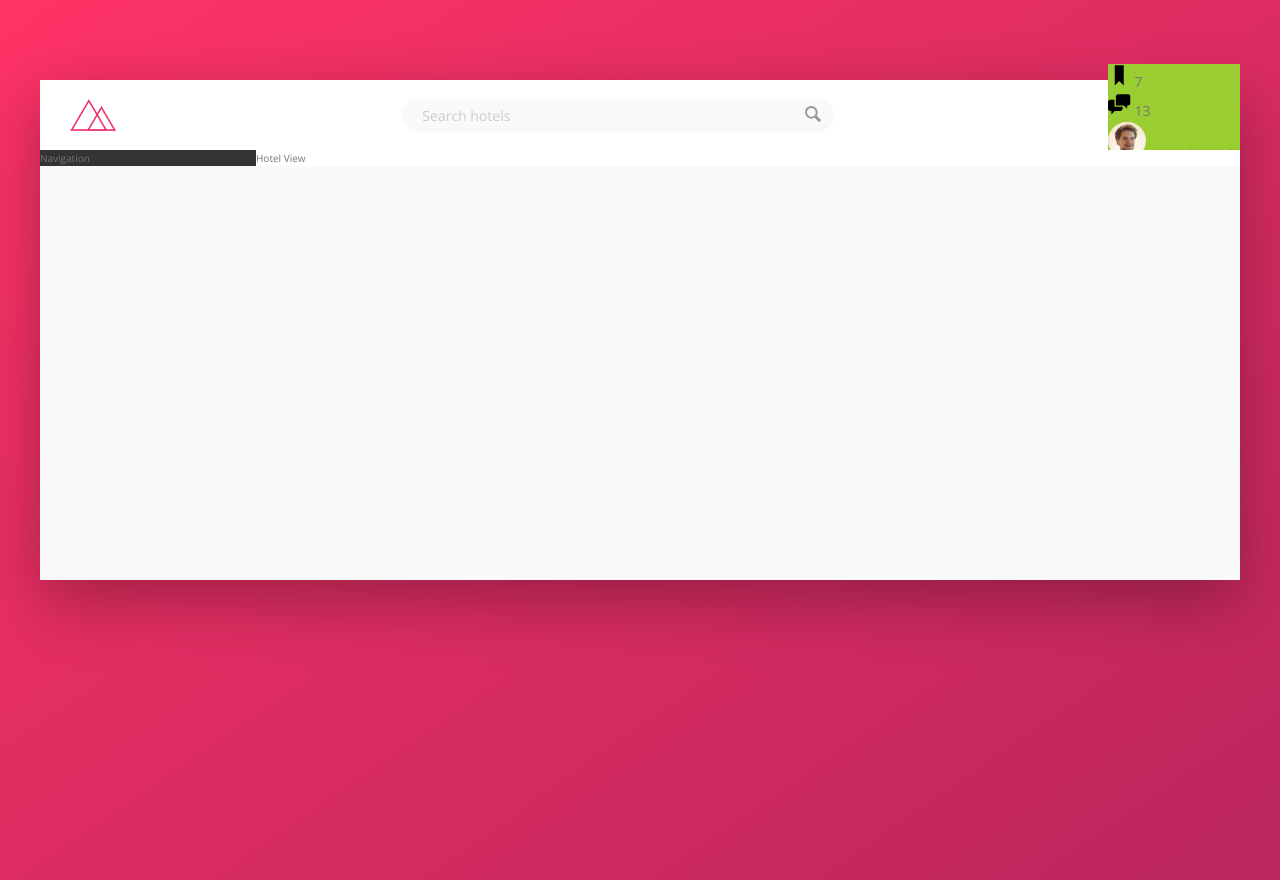
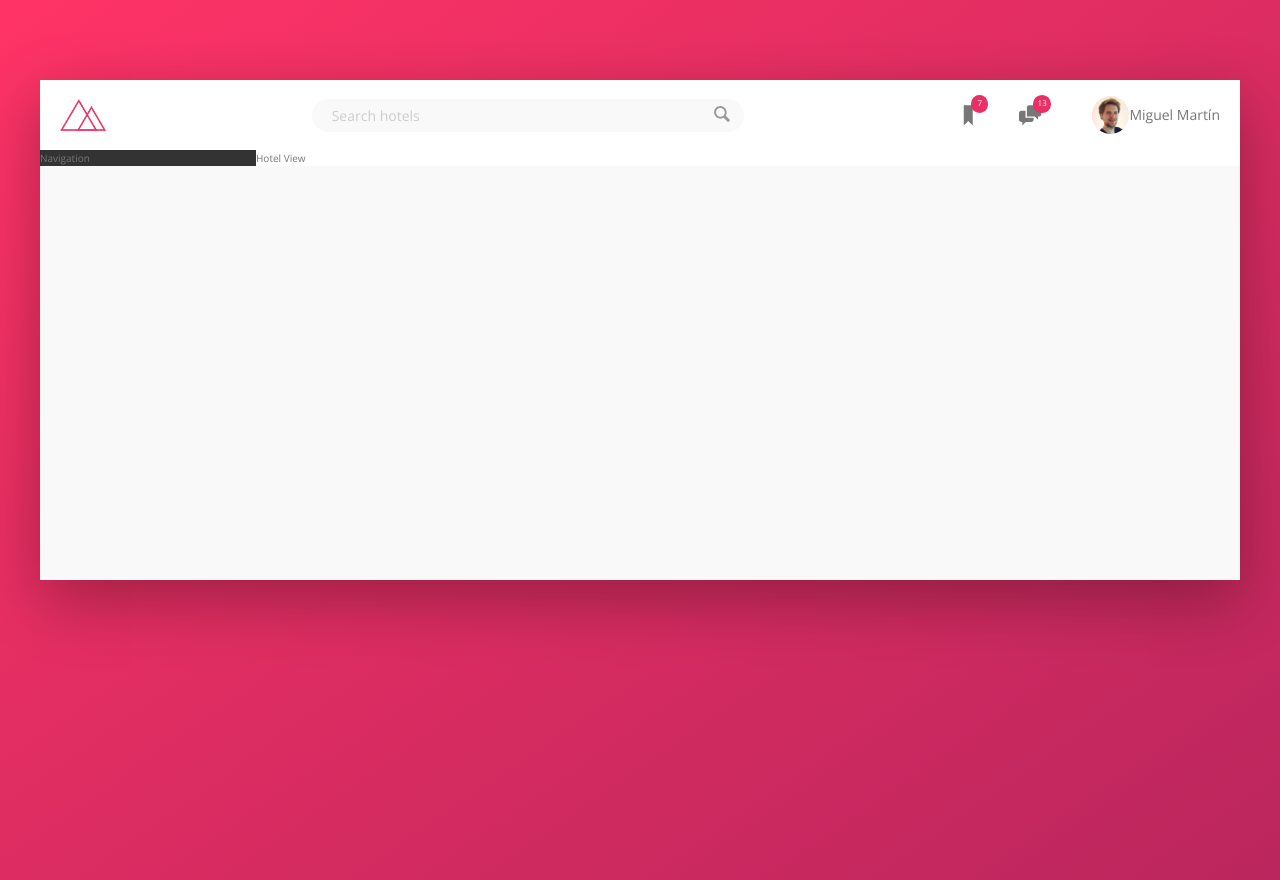
Before and after one commit to miguel-martin/trillo-project, a website: page index.html in a window 1280 px wide. Drawn offline with nearby package versions, Linux system fonts and the light colour scheme.

Commit message:
Finished styling the header

```diff
--- a/sass/_components.scss
+++ b/sass/_components.scss
@@ -2,7 +2,7 @@
 // LOGO
 .logo {
     height: 3.25rem;
-    margin-left: 3rem;
+    margin-left: 2rem;
 }
 
 ///////////////////////////////////////
@@ -71,31 +71,55 @@
 // USER NAVIGATION
 .user-nav {
 
-    background-color: yellowgreen;
+    display: flex;
+    align-items: center;
+    align-self: stretch;
+
+    & > * { // all the direct children from the user-nav
+        padding: 0 2rem;
+        cursor: pointer;
+        height: 100%;
+
+        display: flex;
+        align-items: center;
+    }
+
+    & > *:hover {
+        background-color: var(--color-grey-light-2);
+    }
 
     &__icon-box {
-
+        position: relative;
     }
 
     &__icon {
         height: 2.25rem;
         width: 2.25rem;
+        fill: var(--color-grey-dark-2);
+
     }
 
     &__notification {
+        font-size: .8rem;
+        height: 1.75rem;
+        width: 1.75rem;
+        border-radius: 50%;
+        background-color: var(--color-primary);
+        color: #fff;
+        position: absolute;
+        top: 1.5rem;
+        right: 1.1rem;
 
-    }
-
-    &__user {
-
+        // use flex to center vertically and horizontally
+        display: flex;
+        justify-content: center;
+        align-items: center;
     }
 
     &__user-photo {
         height: 3.75rem;
         border-radius: 50%;
+        margin-left: 1rem;
     }
 
-    &__user-name {
-
-    }
 }
```
Also changed, not shown: css/style.css.
